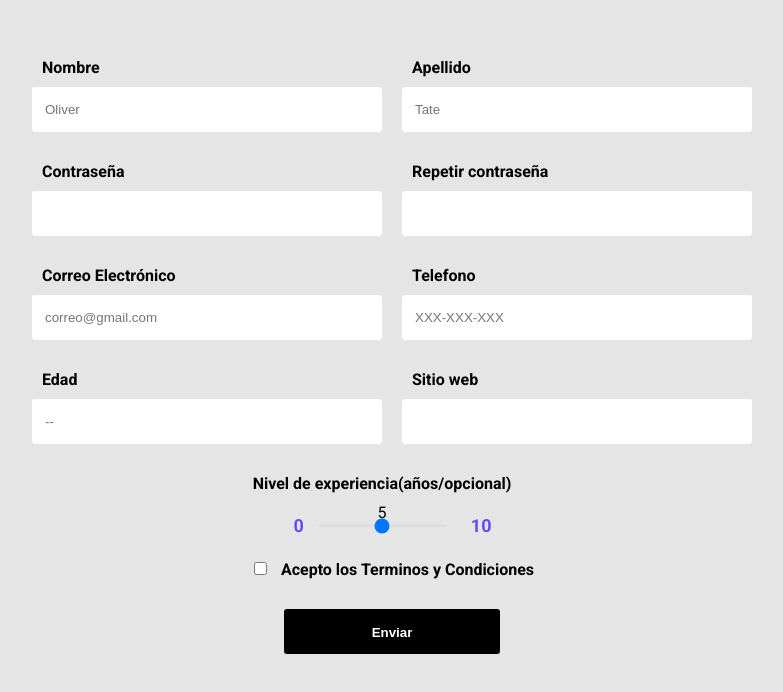
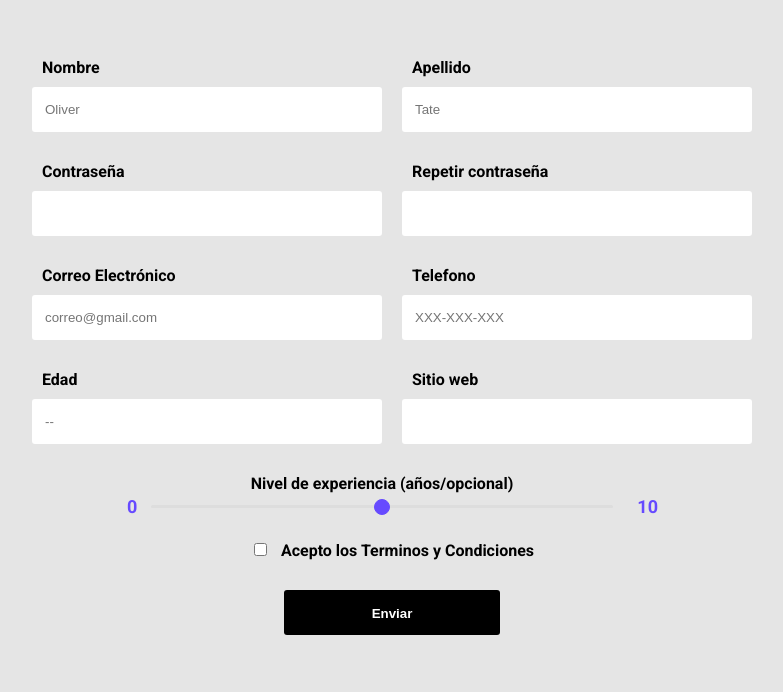
Before and after one commit to franztoledo/FORM-JS, a website: page index.html in a window 1280 px wide. Shown: the whole page, without its empty margins (248-1031 px from the left). Drawn offline with Linux system fonts and the light colour scheme.

Commit message:
input range interaccion

```diff
--- a/index.html
+++ b/index.html
@@ -86,13 +86,13 @@
 
       <!--Nivel de experiencia -->
       <div class="formulario__grupo formulario__range" id="grupo__level">
-        <label for="level" class="formulario__label">Nivel de experiencia(años/opcional)</label>
+        <label for="level" class="formulario__label">Nivel de experiencia (años/opcional)</label>
         <div class="sliderValue">
           <span>5</span>
         </div>
         <div class="formulario__grupo-input field">
           <div class="value left">0</div>
-          <input type="range" class="formulario__input-range" name="level" id="level" min="0" max="10" value="5" steps="">
+          <input type="range" class="formulario__input-range input-slider" name="level" id="level" min="0" max="10" value="5" steps="">
           <div class="value right">10</div>
         </div>
         <p class="formulario__input-error">La URL es valida</p>
--- a/main.js
+++ b/main.js
@@ -115,3 +115,16 @@
 		document.getElementById('formulario__mensaje').classList.add('formulario__mensaje-activo');
 	}
 });
+
+
+const slideValue = document.querySelector("span");
+const inputSlider = document.querySelector(".input-slider");
+inputSlider.oninput = (()=>{
+  let value = inputSlider.value;
+  slideValue.textContent = value;
+  slideValue.style.left = `calc(${value*10}% + calc(${(10-value)/2}%)`;
+  slideValue.classList.add("show");
+});
+inputSlider.onblur = (()=>{
+  slideValue.classList.remove("show");
+});
--- a/styles.css
+++ b/styles.css
@@ -130,6 +130,8 @@
 }
 /* RANGO DE NIVEL DE EXPERIENCIA */
 .formulario__range{
+	justify-self: center;
+	width: 80%;
 	text-align: center;
 	display: flex;
 	flex-direction: column;
@@ -145,6 +147,7 @@
   display: flex;
   align-items: center;
   justify-content: center;
+	width: 100%;
   height: 100%;
   position: relative;
 }
@@ -169,6 +172,51 @@
 .field .value.right{
   right: -43px;
 }
+.sliderValue{
+  position: relative;
+  width: 100%;
+}
+.sliderValue span{
+  position: absolute;
+  height: 35px;
+  width: 35px;
+  transform: translateX(-50%) scale(0);
+  font-weight: 500;
+  top: -60px;
+  line-height: 44px;
+  z-index: 2;
+  color: #fff;
+	transform-origin: bottom;
+	transition: transform 0.3s ease-in-out;
+}
+.sliderValue span.show{
+  transform: translateX(-70%) scale(1);
+}
+.sliderValue span:after{
+  position: absolute;
+  content: '';
+  height: 100%;
+  width: 100%;
+  background: #664AFF;
+  border: 3px solid #fff;
+  z-index: -1;
+  left: 50%;
+  transform: translateX(-50%) rotate(45deg);
+  border-bottom-left-radius: 50%;
+  box-shadow: 0px 0px 8px rgba(0,0,0,0.1);
+  border-top-left-radius: 50%;
+  border-top-right-radius: 50%;
+}
+.formulario__range input::-webkit-slider-thumb{
+  -webkit-appearance: none;
+  width: 16px;
+  height: 16px;
+  border-radius: 50%;
+  background: #664AFF;
+  border: 1px solid #664AFF;
+  cursor: pointer;
+}
+
 /* ----- -----  Estilos para Validacion ----- ----- */
 .formulario__grupo-correcto .formulario__validacion-estado {
 	color: #1ed12d;
```
